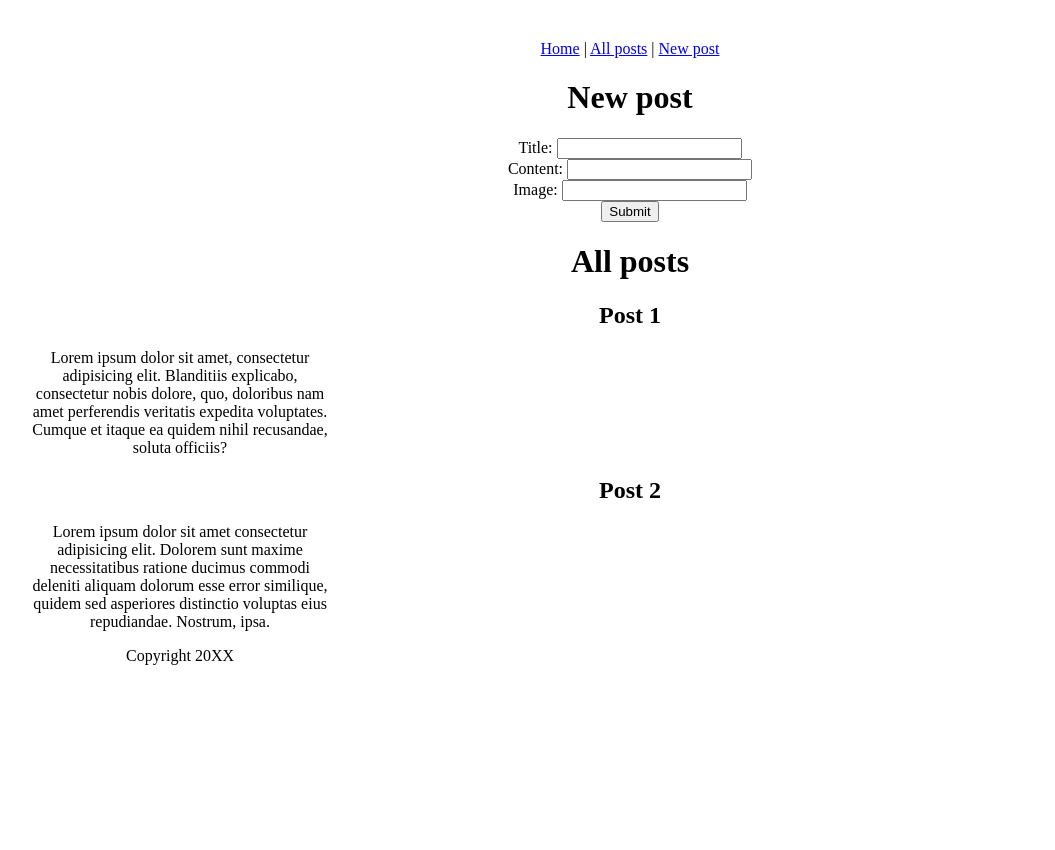
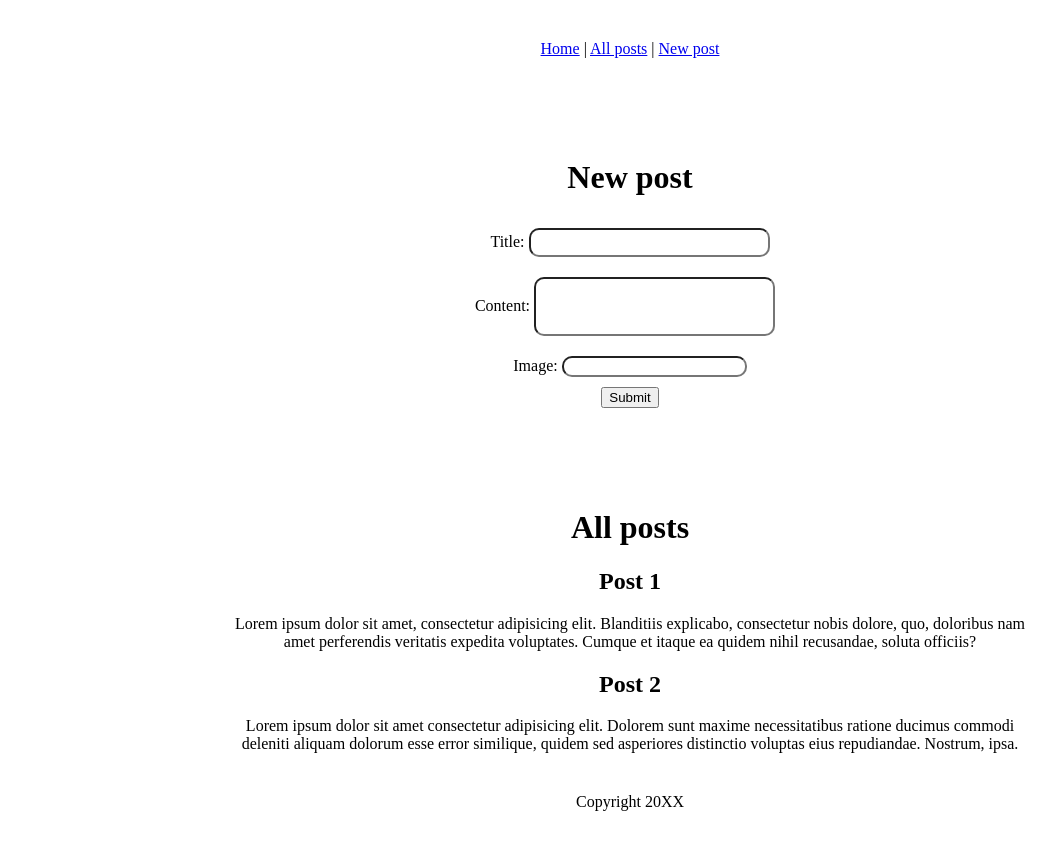
Before and after one commit to BenSShin/blog-frontend, a React (Vite) app: page / in a window 1280 px wide. Shown: the whole page, without its empty margins (10-1065 px from the left). Before the commit the page ends 800 px from the top, so only its background shows below. Built offline with nearby package versions, Linux system fonts and the light colour scheme.

Commit message:
seperated sections into seperate functions and added css

```diff
--- a/src/App.jsx
+++ b/src/App.jsx
@@ -1,38 +1,44 @@
 import "./App.css";
 
-function App() {
+function Header() {
   return (
-    <div>
     <header>
       <a href="#">Home</a> | <a href="#posts-index">All posts</a> | <a href="#posts-new">New post</a>
     </header>
+  );
+}
 
+function PoststNew() {
+  return (
     <div id="posts-new">
       <h1>New post</h1>
       {/* new blog post */}
       <div>
-          Title: <input type="text" />
+        Title: <input type="text" id="title" />
       </div>
       <div>
-          Content: <input type="text" />
+        Content: <input type="text" id="content" />
       </div>
       <div>
-          Image: <input type="text" />
+        Image: <input type="text" id="image" />
       </div>
       <div>
         <button type="submit">Submit</button>
       </div>
     </div>
-
+  );
+}
+function PostsIndex() {
+  return (
     <div id="posts-index">
       <h1>All posts</h1>
       {/* first post */}
       <div className="posts">
         <h2>Post 1</h2>
         <p>
-            Lorem ipsum dolor sit amet, consectetur adipisicing elit. Blanditiis explicabo, consectetur nobis dolore,
-            quo, doloribus nam amet perferendis veritatis expedita voluptates. Cumque et itaque ea quidem nihil
-            recusandae, soluta officiis?
+          Lorem ipsum dolor sit amet, consectetur adipisicing elit. Blanditiis explicabo, consectetur nobis dolore, quo,
+          doloribus nam amet perferendis veritatis expedita voluptates. Cumque et itaque ea quidem nihil recusandae,
+          soluta officiis?
         </p>
       </div>
       <div className="posts">
@@ -44,10 +50,30 @@ function App() {
         </p>
       </div>
     </div>
-
+  );
+}
+function Footer() {
+  return (
     <footer>
       <p>Copyright 20XX</p>
     </footer>
+  );
+}
+
+function Content() {
+  return (
+    <div>
+      <PoststNew />
+      <PostsIndex />
+    </div>
+  );
+}
+function App() {
+  return (
+    <div>
+      <Header />
+      <Content />
+      <Footer />
     </div>
   );
 }
--- a/src/index.css
+++ b/src/index.css
@@ -5,7 +5,31 @@
 html {
   scroll-behavior: smooth;
 }
+#posts-new {
+  padding-top: 5em;
+}
+
+#posts-index {
+  padding-top: 5em;
+}
+
+input {
+  border-radius: 10px;
+  margin:10px 0;
+}
+#title {
+  padding: 5px 30px;
+}
+
+#content {
+  padding: 20px 30px;
+  margin-right: 10px;
+}
 
 p {
-  width: 300px;
+  width: 800px;
+  margin: auto;
 }
+footer {
+  padding-top: 40px;
+}
```
Lines whose indentation alone changed are shown as unchanged.
